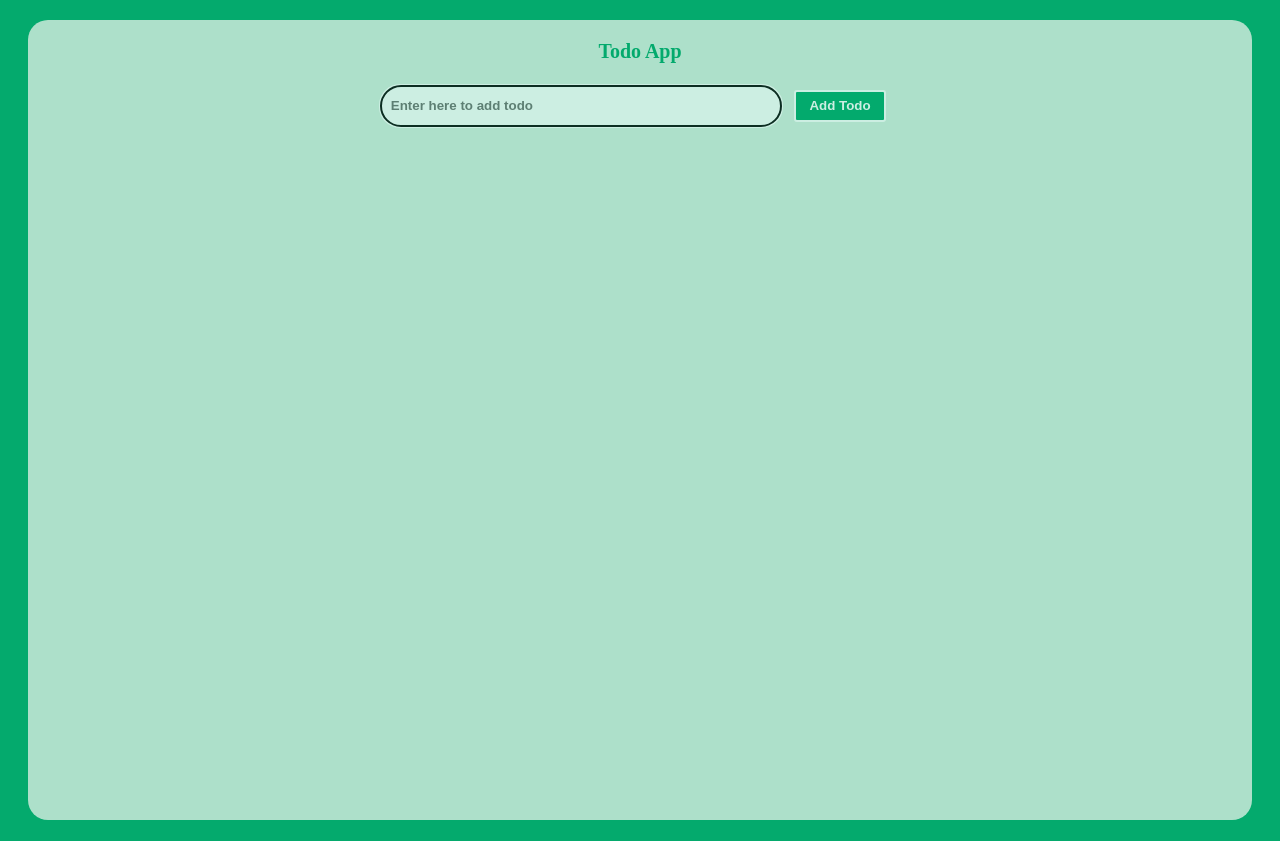
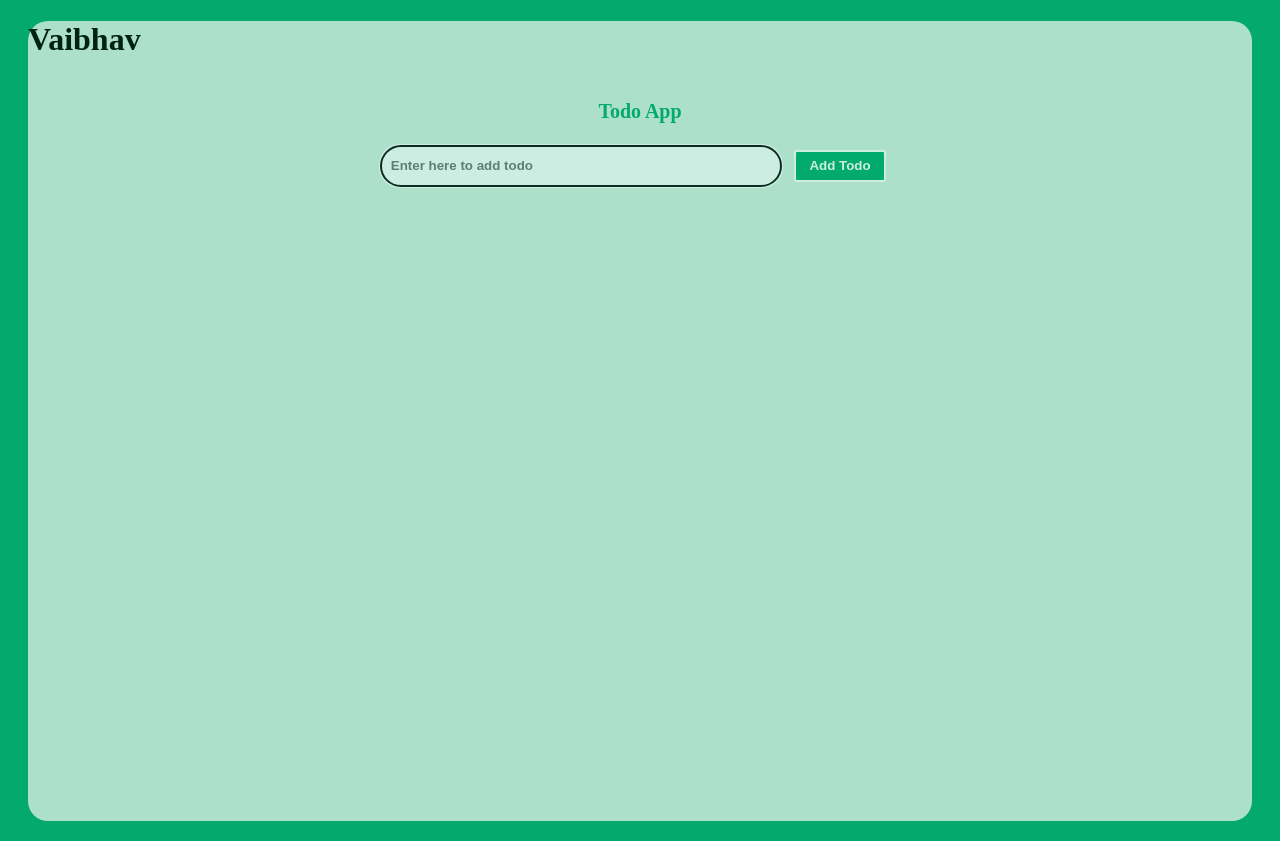
Before and after one commit to techiAbhil/todo-app, a React (Vite) app: page / in a window 1280 px wide. Built offline with nearby package versions, Linux system fonts and the light colour scheme.

Commit message:
Feat: context api & custom hook implemented

```diff
--- a/src/App.jsx
+++ b/src/App.jsx
@@ -1,5 +1,5 @@
 import isPropValid from '@emotion/is-prop-valid';
-import { useEffect, useRef, useState } from 'react';
+import { Component, useEffect, useRef, useState } from 'react';
 import { StyleSheetManager } from 'styled-components';
 import {
 	Container,
@@ -9,8 +9,7 @@ import {
 	Title,
 } from './App.style';
 import TodoList from './components/todo-components/todo-list';
-import AppContext from './context/AppContext';
-
+import AppContext from './context/app-context';
 const App = () => {
 	const inputRef = useRef();
 	const [todoListItems, setTodoListItems] = useState([]);
@@ -52,11 +51,12 @@ const App = () => {
 				todoListItems,
 				onDeleteTodo,
 				onTodoItemUpdated,
-				message: 'this is my welcome to all of you 123',
+				name: 'Vaibhav',
 			}}
 		>
 			<StyleSheetManager shouldForwardProp={isPropValid}>
 				<Container>
+					<AppChild />
 					<FlexCard>
 						<Title>Todo App</Title>
 					</FlexCard>
@@ -70,22 +70,17 @@ const App = () => {
 					</FlexCard>
 					<TodoList />
 				</Container>
-				{/* <AppChildren /> */}
 			</StyleSheetManager>
 		</AppContext.Provider>
 	);
 };
 
-// const AppChildren = () => {
-// 	const context = useMyAppContext();
-// 	console.log('context from = ', context);
-// 	return (
-// 		<div>
-// 			<AppContext.Consumer>
-// 				{({ message }) => <p>{message}</p>}
-// 			</AppContext.Consumer>
-// 		</div>
-// 	);
-// };
+class AppChild extends Component {
+	render() {
+		return (
+			<AppContext.Consumer>{({ name }) => <h1>{name}</h1>}</AppContext.Consumer>
+		);
+	}
+}
 
 export default App;
--- a/src/components/todo-components/todo-item.jsx
+++ b/src/components/todo-components/todo-item.jsx
@@ -1,5 +1,5 @@
 import PropTypes from 'prop-types';
-import { useContext, useRef, useState } from 'react';
+import { useRef, useState } from 'react';
 import {
 	FlexCard,
 	StyledButton,
@@ -7,10 +7,10 @@ import {
 	StyledInput,
 	Text,
 } from '../../App.style';
-import AppContext from '../../context/AppContext';
+import useMyAppContext from '../../hooks/app-context';
 const TodoItem = ({ todoItem }) => {
 	const { value, id, isCompleted } = todoItem;
-	const { onDeleteTodo, onTodoItemUpdated } = useContext(AppContext);
+	const { onDeleteTodo, onTodoItemUpdated } = useMyAppContext();
 	const [isEditMode, setIsEditMode] = useState(false);
 	const inputRef = useRef();
 	const onCheckboxChange = () => {
--- a/src/components/todo-components/todo-list.jsx
+++ b/src/components/todo-components/todo-list.jsx
@@ -1,6 +1,6 @@
 import React, { useMemo } from 'react';
 import { FlexCard, Text } from '../../App.style';
-import useMyAppContext from '../../hooks/use-app-context';
+import useMyAppContext from '../../hooks/app-context';
 import TodoItem from './todo-item';
 
 const TodoList = () => {
--- a/src/context/AppContext.js
+++ b/src/context/app-context.js
@@ -1,8 +1,10 @@
-import { createContext } from "react";
+import { createContext } from 'react';
+
 const AppContext = createContext({
 	todoListItems: [],
 	onDeleteTodo: () => {},
 	onTodoItemUpdated: () => {},
+	name: '',
 });
 
 export default AppContext;
--- /dev/null
+++ b/src/hooks/app-context.js
@@ -0,0 +1,9 @@
+import { useContext } from 'react';
+import AppContext from '../context/app-context';
+
+const useMyAppContext = () => {
+	const contextValue = useContext(AppContext);
+	return contextValue;
+};
+
+export default useMyAppContext;
--- a/src/hooks/use-app-context.js
+++ /dev/null
@@ -1,9 +0,0 @@
-import { useContext } from 'react';
-import AppContext from '../context/AppContext';
-
-const useMyAppContext = () => {
-	const context = useContext(AppContext);
-	return context;
-};
-
-export default useMyAppContext;
```
